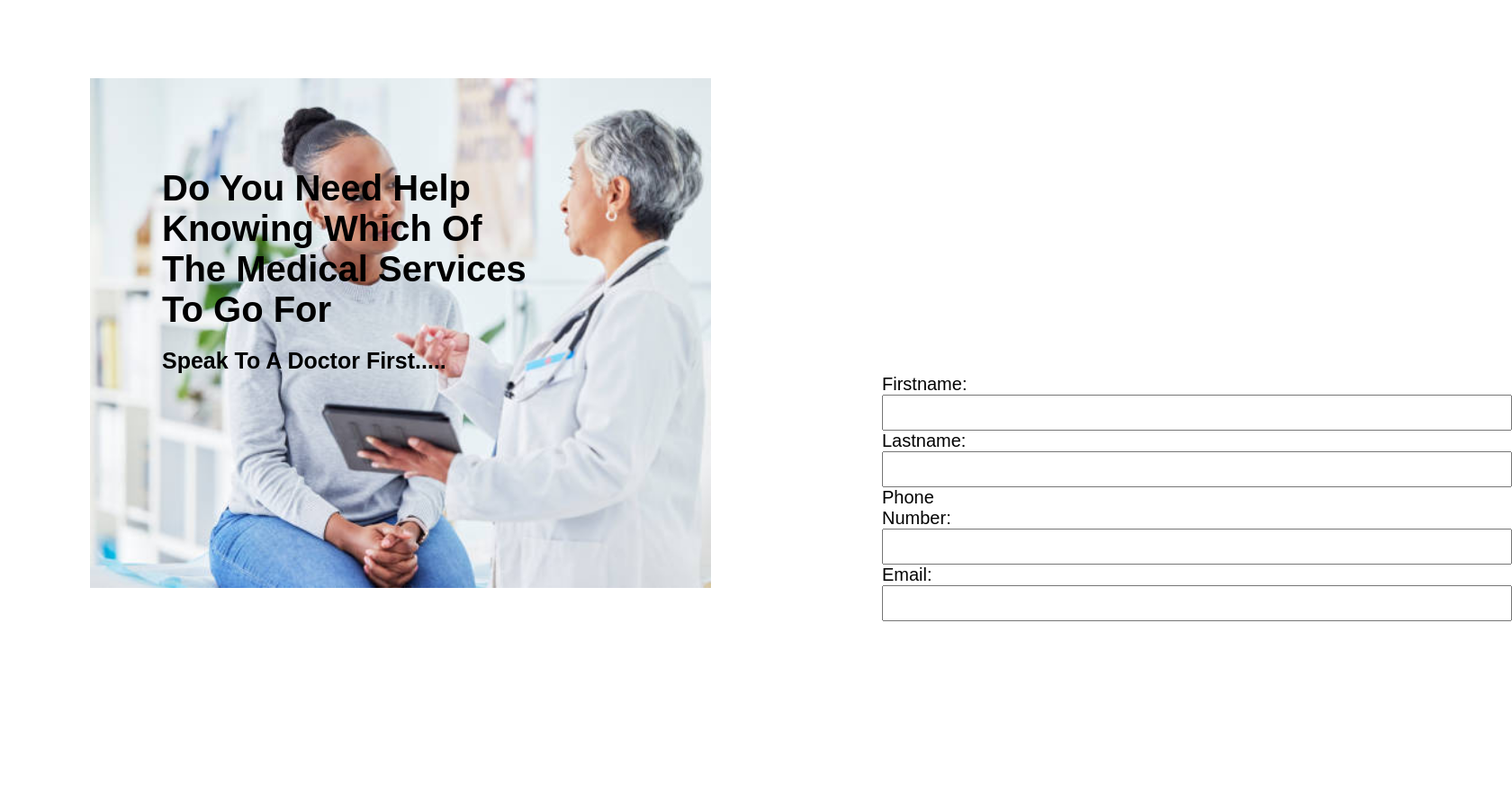
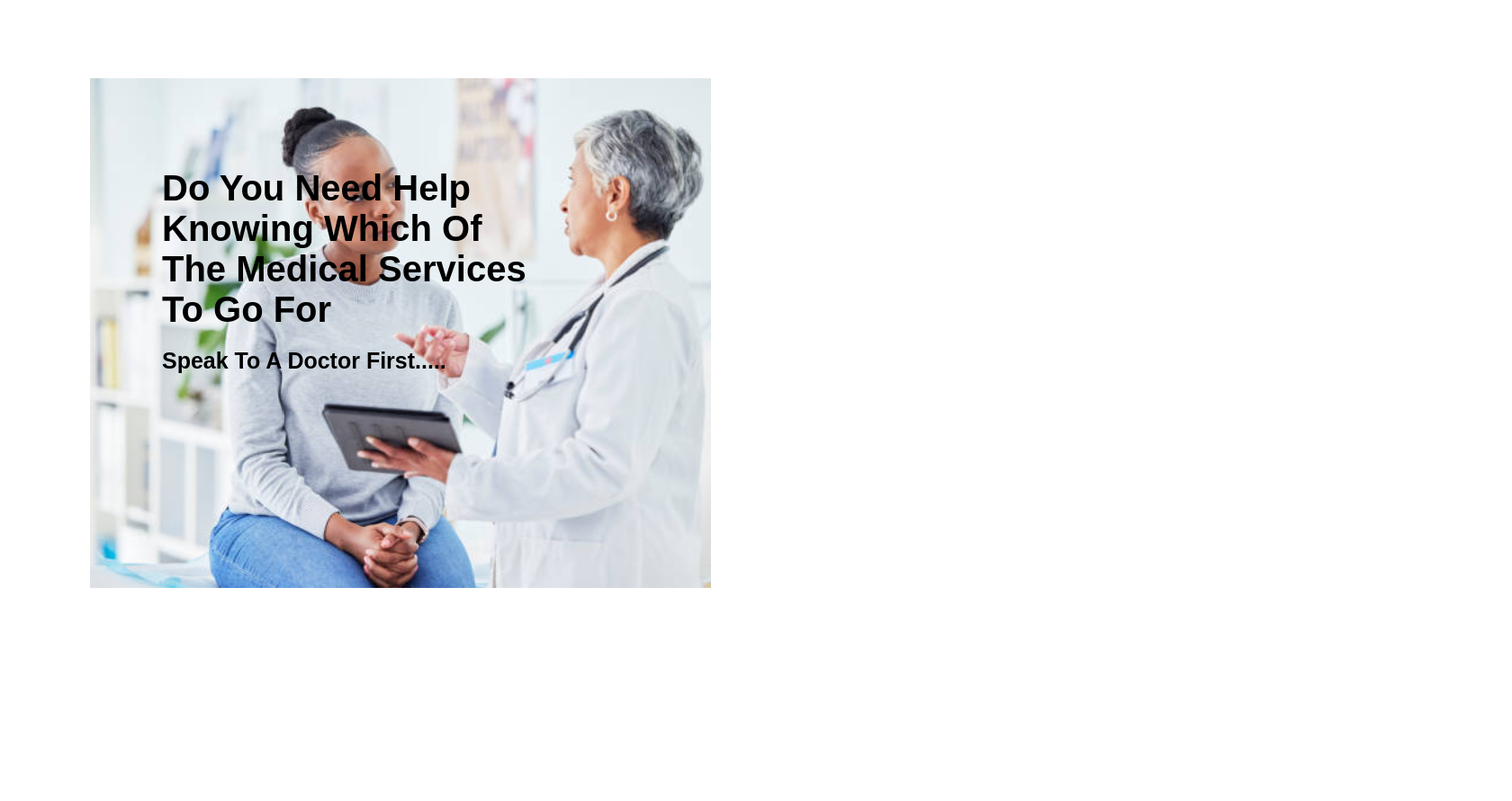
Before and after one commit to Quill241/Jackie-Clinic, a plain HTML site: page index.html in a window 1280 px wide. Shown: the part 4719-5610 px from the top of the page at 90% size, 1680 px wide, since content can reach past the window. Drawn offline with Linux system fonts and the light colour scheme.

Commit message:
modified index.html file

```diff
--- a/index.html
+++ b/index.html
@@ -388,19 +388,7 @@
          <h3>Speak to a Doctor first.....</h3>
 
 
-            <form class="form-group">
-            <label>Firstname: </label>
-            <input type="text" class="form-control"> <br>
 
-            <label>Lastname: </label>
-            <input type="text" class="form-control"> <br>
-
-            <label>Phone Number: </label>
-            <input type="number" class="form-control"> <br>
-
-            <label>Email: </label>
-            <input type="email" class="form-control">
-            </form>
 
 
         </div>
```
